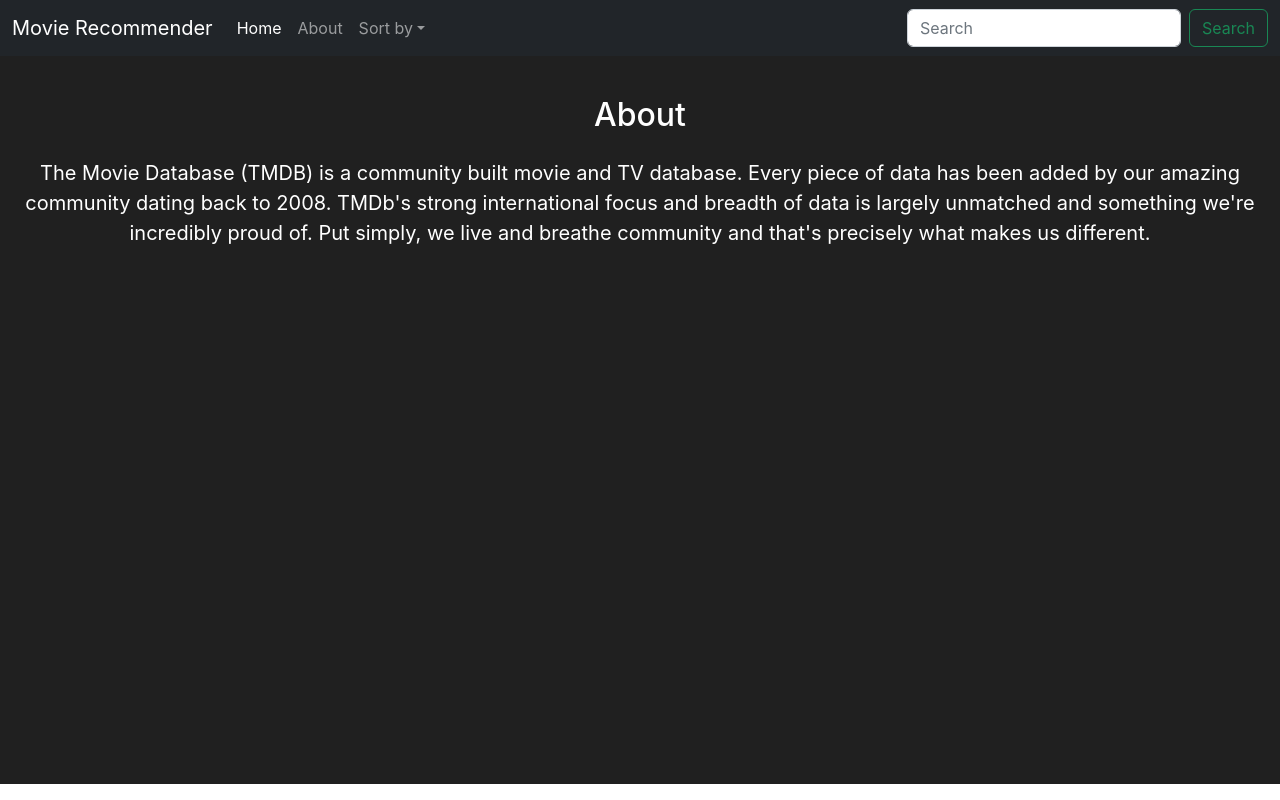
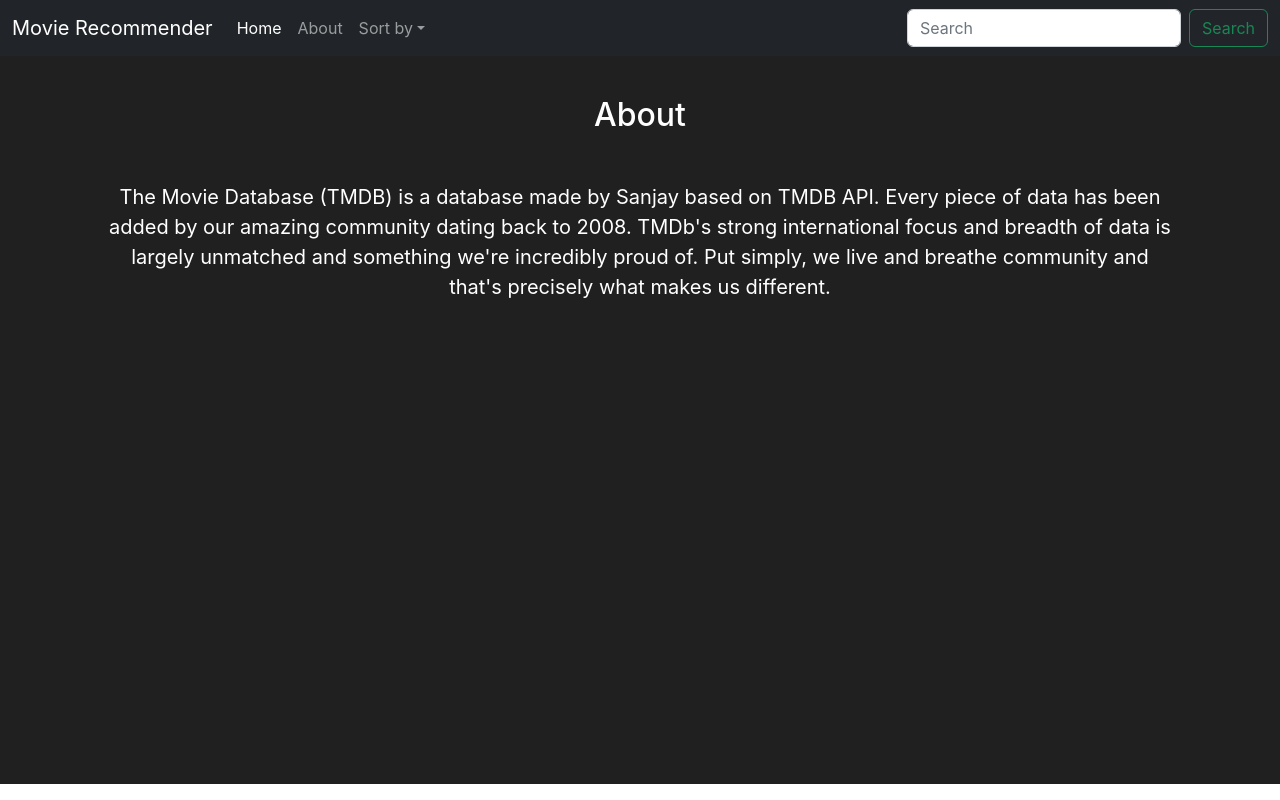
Before and after one commit to sanjaysj6282/moviedb-react, a React (Create React App) app: page /about in a window 1280 px wide. Built offline with nearby package versions, Linux system fonts and the light colour scheme; no server answers.

Commit message:
organising

```diff
--- a/src/Components/About.js
+++ b/src/Components/About.js
@@ -12,11 +12,12 @@
           backgroundColor: "#202020",
         }}
       >
-        <div className="main-area" style={{ color: "white" }}>
+        <div className="container" style={{ color: "white" }}>
           <h2 style={{ margin: "40px 0 0 0" }}>About</h2>
           <br />
+          <br />
           <div class="d-flex justify-content-around ms-4 me-4 text-center fs-5">
-            The Movie Database (TMDB) is a community built movie and TV database. Every piece of data has been added by our amazing community dating back to 2008. TMDb's strong international focus and breadth of data is largely unmatched and something we're incredibly proud of. Put simply, we live and breathe community and that's precisely what makes us different.
+            The Movie Database (TMDB) is a database made by Sanjay based on TMDB API. Every piece of data has been added by our amazing community dating back to 2008. TMDb's strong international focus and breadth of data is largely unmatched and something we're incredibly proud of. Put simply, we live and breathe community and that's precisely what makes us different.
           </div>
         </div>
       </div>
--- a/src/Components/MovieDetails.js
+++ b/src/Components/MovieDetails.js
@@ -64,7 +64,7 @@
                 alt="..."
               />
             </div>
-            <div className="p-4 flex-shrink-1">
+            <div className="p-4 flex-shrink-1 ">
               {details.overview}
               <br />
               <br />
@@ -82,7 +82,7 @@
               </div>
               <br />
               <br />
-              <div class="d-flex">
+              <div class="d-flex container">
                 <div class="p-2 flex-fill">Homepage</div>
                 <div class="p-2 flex-fill">
                   <a href={details.homepage} target="_blank" rel="noreferrer">
@@ -92,12 +92,11 @@
               </div>
               <div class="d-flex">
                 <div class="p-2 flex-fill">Production companies</div>
-                <div class="p-2 flex-fill gap-2">
+                <div class="p-2 flex-fill">
                   {procompanies?.map((company) => {
                     return (
                       <span type="badge rounded-pill text-bg-dark gap-4">
-                        {company.name}
-                        <br />
+                        {company.name.concat(", ")}
                       </span>
                     );
                   })}
--- a/src/Components/MovieList.js
+++ b/src/Components/MovieList.js
@@ -16,7 +16,7 @@
 
   useEffect(() => {
     moviesList();
-  });
+  }, []);
 
   const handlenextClick = async () => {
     // console.log("next click");
```
